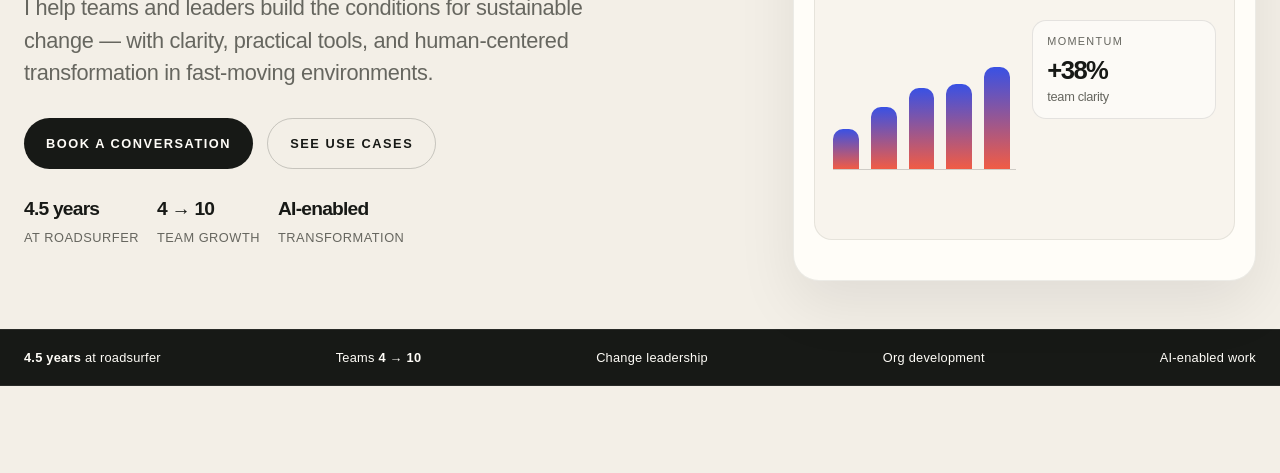
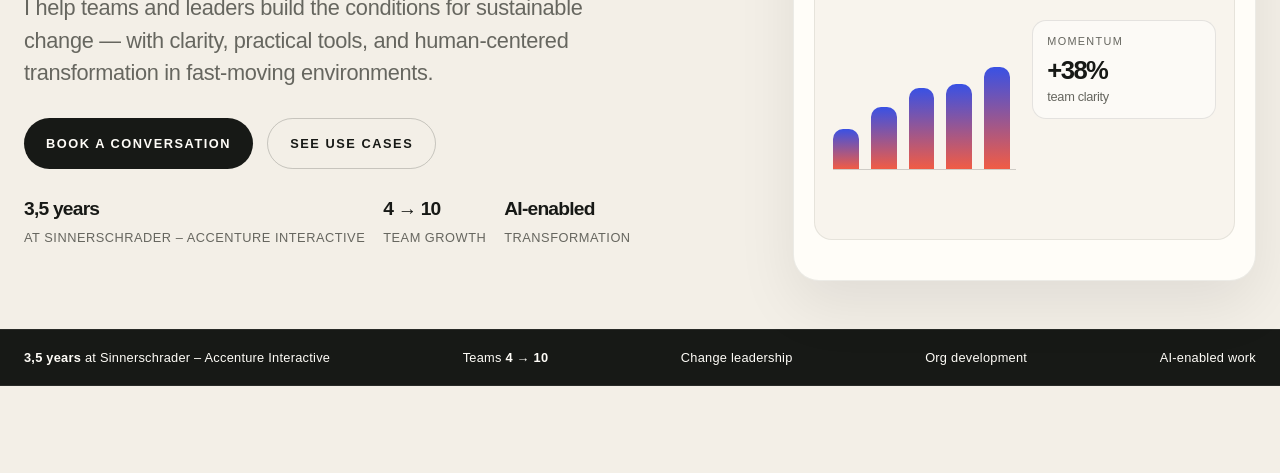
Before and after one commit to juliamarieschuler/julia-portfolio, a plain HTML site: page index.html in a window 1280 px wide. Shown: the part 316-789 px from the top of the page. Drawn offline with Linux system fonts and the light colour scheme.

Commit message:
Update portfolio experience text to Sinnerschrader – Accenture Interactive and keep LinkedIn link

```diff
--- a/index.html
+++ b/index.html
@@ -724,7 +724,7 @@
           <a class="btn secondary" href="#use-cases">See use cases</a>
         </div>
         <div class="mini-proof">
-          <div><strong>4.5 years</strong> at roadsurfer</div>
+          <div><strong>3,5 years</strong> at Sinnerschrader – Accenture Interactive</div>
           <div><strong>4 → 10</strong> team growth</div>
           <div><strong>AI-enabled</strong> transformation</div>
         </div>
@@ -756,7 +756,7 @@
 
     <div class="ribbon">
       <div class="wrap">
-        <span><b>4.5 years</b> at roadsurfer</span>
+        <span><b>3,5 years</b> at Sinnerschrader – Accenture Interactive</span>
         <span>Teams <b>4 → 10</b></span>
         <span>Change leadership</span>
         <span>Org development</span>
```
